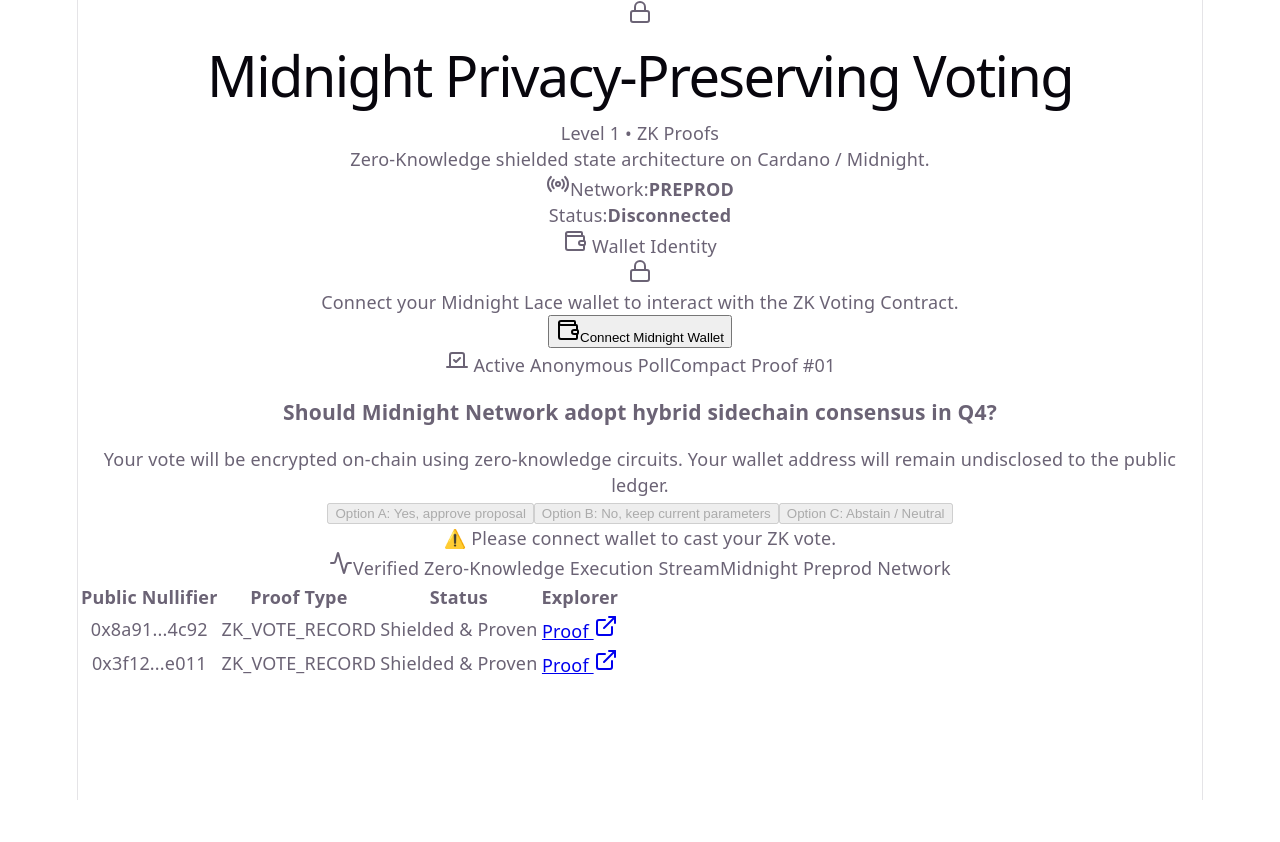
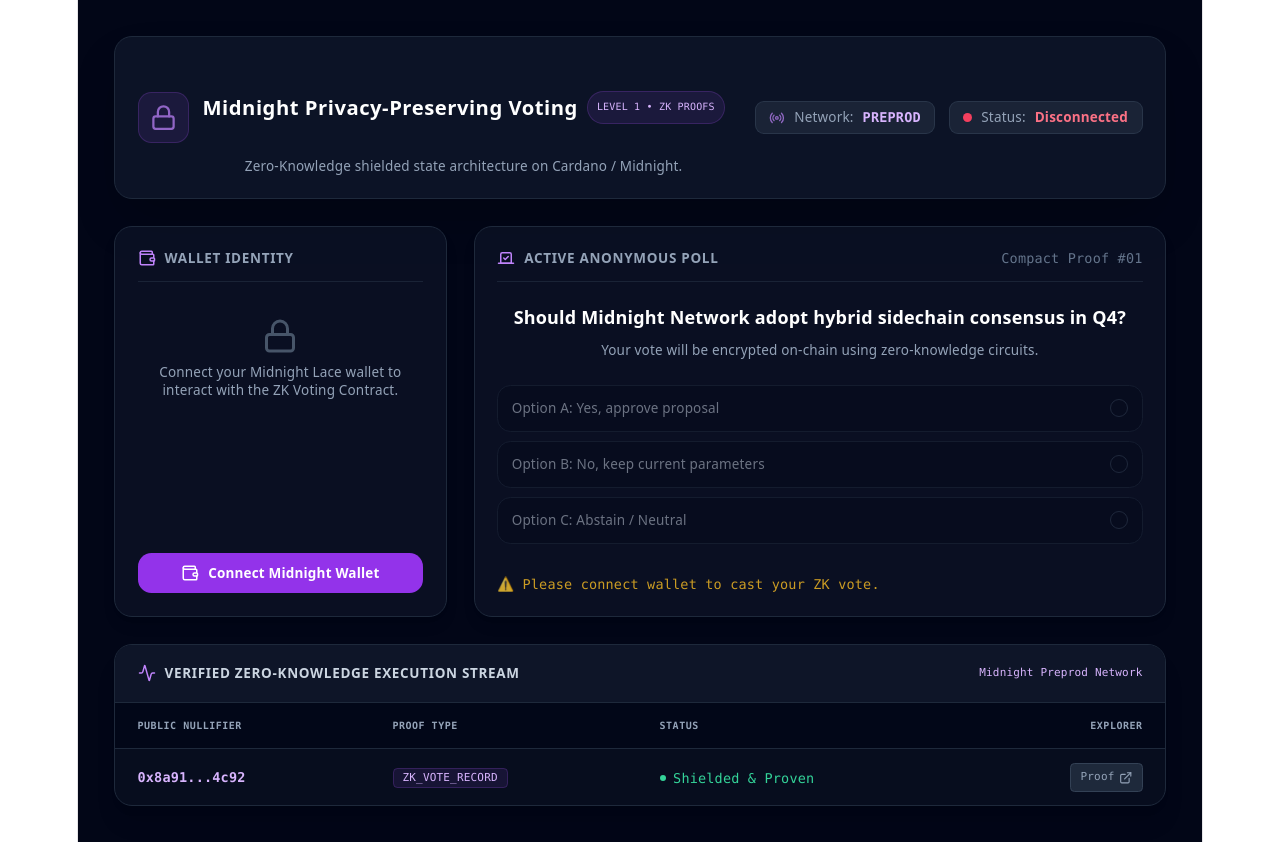
Before and after one commit to mustafaColak0/midnight-project-v1, a React (Vite) app in the folder frontend/: page / in a window 1280 px wide. Before the commit the page ends 800 px from the top, so only its background shows below. Built offline with nearby package versions, Linux system fonts and the light colour scheme.

Commit message:
feat(voting): add Midnight Lace wallet integration & dark ZK UI

```diff
--- a/frontend/index.html
+++ b/frontend/index.html
@@ -1,6 +1,7 @@
 <!doctype html>
 <html lang="en">
   <head>
+    <script src="https://cdn.tailwindcss.com"></script>
     <meta charset="UTF-8" />
     <link rel="icon" type="image/svg+xml" href="/favicon.svg" />
     <meta name="viewport" content="width=device-width, initial-scale=1.0" />
--- a/frontend/src/App.tsx
+++ b/frontend/src/App.tsx
@@ -18,11 +18,9 @@ export default function App() {
   const [loading, setLoading] = useState<boolean>(false);
   const [error, setError] = useState<string>("");
 
-  // Oylama State'leri (Demo UI)
   const [selectedOption, setSelectedOption] = useState<string | null>(null);
   const [hasVoted, setHasVoted] = useState<boolean>(false);
 
-  // Otomatik Bağlantı Kontrolü
   useEffect(() => {
     checkExistingConnection();
   }, []);
@@ -32,14 +30,17 @@ export default function App() {
       const midnight = (window as any).midnight;
       const wallet = midnight?.mnLace || Object.values(midnight || {})[0];
       if (wallet) {
-        const isEnabled = await wallet.isEnabled?.();
-        if (isEnabled) {
-          const connectedApi = await wallet.enable();
+        // Güvenli metod çağırma
+        const connectedApi = typeof wallet.enable === 'function'
+          ? await wallet.enable()
+          : typeof wallet.connect === 'function'
+          ? await wallet.connect('preprod')
+          : wallet;
+
         const { unshieldedAddress } = await connectedApi.getUnshieldedAddress();
         if (unshieldedAddress) {
           setWalletAddress(unshieldedAddress);
           setIsConnected(true);
-          }
         }
       }
     } catch {
@@ -56,13 +57,19 @@ export default function App() {
       const wallet = midnight?.mnLace || Object.values(midnight || {})[0];
 
       if (!wallet) {
-        throw new Error(
-          "Midnight / Lace Cüzdan eklentisi bulunamadı! Lütfen Lace Wallet eklentisini kurun."
-        );
+        throw new Error("Midnight / Lace Cüzdan eklentisi bulunamadı!");
       }
 
-      await wallet.enable();
-      const connectedApi = await wallet.connect("preprod");
+      // Esnek API Desteği (Hata almamak için tüm yöntemler)
+      let connectedApi;
+      if (typeof wallet.connect === "function") {
+        connectedApi = await wallet.connect("preprod");
+      } else if (typeof wallet.enable === "function") {
+        connectedApi = await wallet.enable();
+      } else {
+        connectedApi = wallet;
+      }
+
       const { unshieldedAddress } = await connectedApi.getUnshieldedAddress();
 
       setWalletAddress(unshieldedAddress);
@@ -95,11 +102,10 @@ export default function App() {
   };
 
   return (
-    <div className="min-h-screen bg-slate-950 text-slate-100 font-sans selection:bg-purple-500 selection:text-white p-4 md:p-8">
-      {/* Container */}
+    <div className="min-h-screen bg-slate-950 text-slate-100 font-sans p-4 md:p-8">
       <div className="max-w-5xl mx-auto space-y-6">
-        {/* TOP BAR / HEADER */}
-        <header className="flex flex-col sm:flex-row items-center justify-between gap-4 p-5 bg-slate-900/80 border border-slate-800 rounded-2xl backdrop-blur-md shadow-2xl">
+        {/* HEADER */}
+        <header className="flex flex-col sm:flex-row items-center justify-between gap-4 p-5 bg-slate-900/80 border border-slate-800 rounded-2xl shadow-2xl">
           <div className="flex items-center gap-3">
             <div className="p-2.5 bg-purple-500/10 border border-purple-500/20 rounded-xl text-purple-400">
               <Lock className="w-6 h-6 animate-pulse" />
@@ -119,7 +125,6 @@ export default function App() {
             </div>
           </div>
 
-          {/* Network & Status Badges */}
           <div className="flex items-center gap-3">
             <div className="flex items-center gap-2 px-3 py-1.5 bg-slate-800/80 border border-slate-700/60 rounded-lg text-xs">
               <Radio className="w-3.5 h-3.5 text-purple-400 animate-pulse" />
@@ -143,7 +148,6 @@ export default function App() {
           </div>
         </header>
 
-        {/* ERROR NOTICE */}
         {error && (
           <div className="p-4 bg-rose-500/10 border border-rose-500/20 rounded-xl text-rose-400 text-xs flex items-center justify-between">
             <div className="flex items-center gap-2">
@@ -159,7 +163,7 @@ export default function App() {
           </div>
         )}
 
-        {/* MAIN PANEL GRID */}
+        {/* MAIN PANEL */}
         <div className="grid grid-cols-1 md:grid-cols-3 gap-6">
           {/* WALLET CARD */}
           <div className="p-5 bg-slate-900/60 border border-slate-800 rounded-2xl flex flex-col justify-between space-y-4 shadow-lg">
@@ -204,13 +208,12 @@ export default function App() {
               )}
             </div>
 
-            {/* Wallet Action Button */}
             <div>
               {!isConnected ? (
                 <button
                   onClick={handleConnect}
                   disabled={loading}
-                  className="w-full py-2.5 px-4 bg-purple-600 hover:bg-purple-500 active:bg-purple-700 text-white font-bold rounded-xl text-xs flex items-center justify-center gap-2 transition-all shadow-lg shadow-purple-600/20 cursor-pointer disabled:opacity-50"
+                  className="w-full py-2.5 px-4 bg-purple-600 hover:bg-purple-500 text-white font-bold rounded-xl text-xs flex items-center justify-center gap-2 transition-all cursor-pointer disabled:opacity-50"
                 >
                   <Wallet className="w-4 h-4" />
                   {loading ? "Connecting..." : "Connect Midnight Wallet"}
@@ -226,7 +229,7 @@ export default function App() {
             </div>
           </div>
 
-          {/* VOTING INTERACTION CARD */}
+          {/* VOTING CARD */}
           <div className="md:col-span-2 p-5 bg-slate-900/60 border border-slate-800 rounded-2xl space-y-5 shadow-lg">
             <div className="flex items-center justify-between pb-3 border-b border-slate-800/80">
               <span className="text-xs font-semibold uppercase text-slate-400 tracking-wider flex items-center gap-2">
@@ -240,11 +243,10 @@ export default function App() {
                 Should Midnight Network adopt hybrid sidechain consensus in Q4?
               </h3>
               <p className="text-xs text-slate-400 leading-relaxed">
-                Your vote will be encrypted on-chain using zero-knowledge circuits. Your wallet address will remain undisclosed to the public ledger.
+                Your vote will be encrypted on-chain using zero-knowledge circuits.
               </p>
             </div>
 
-            {/* Poll Options */}
             <div className="space-y-2">
               {[
                 { id: "option_a", title: "Option A: Yes, approve proposal" },
@@ -277,7 +279,6 @@ export default function App() {
               ))}
             </div>
 
-            {/* Vote Action Area */}
             <div className="pt-2 flex flex-col sm:flex-row items-center justify-between gap-3">
               {!isConnected ? (
                 <span className="text-xs text-amber-400/80 font-mono">
@@ -306,7 +307,7 @@ export default function App() {
           </div>
         </div>
 
-        {/* ON-CHAIN STREAM & PROOFS TABLE */}
+        {/* TABLE */}
         <div className="border border-slate-800 rounded-2xl overflow-hidden bg-slate-900/40 shadow-xl">
           <div className="px-5 py-3.5 bg-slate-900/90 border-b border-slate-800 flex items-center justify-between">
             <span className="text-xs font-bold uppercase tracking-wider text-slate-300 flex items-center gap-2">
@@ -330,9 +331,7 @@ export default function App() {
               </thead>
               <tbody className="divide-y divide-slate-800/60 font-mono">
                 <tr className="hover:bg-slate-800/30 transition-colors">
-                  <td className="px-5 py-3 text-purple-300 font-semibold">
-                    0x8a91...4c92
-                  </td>
+                  <td className="px-5 py-3 text-purple-300 font-semibold">0x8a91...4c92</td>
                   <td className="px-5 py-3">
                     <span className="bg-purple-500/10 text-purple-300 border border-purple-500/20 px-2 py-0.5 rounded text-[11px]">
                       ZK_VOTE_RECORD
@@ -345,34 +344,7 @@ export default function App() {
                     </span>
                   </td>
                   <td className="px-5 py-3 text-right">
-                    <a
-                      href="#"
-                      className="inline-flex items-center gap-1 text-[11px] text-slate-400 hover:text-purple-300 bg-slate-800 px-2 py-1 rounded border border-slate-700"
-                    >
-                      Proof <ExternalLink className="w-3 h-3" />
-                    </a>
-                  </td>
-                </tr>
-                <tr className="hover:bg-slate-800/30 transition-colors">
-                  <td className="px-5 py-3 text-purple-300 font-semibold">
-                    0x3f12...e011
-                  </td>
-                  <td className="px-5 py-3">
-                    <span className="bg-purple-500/10 text-purple-300 border border-purple-500/20 px-2 py-0.5 rounded text-[11px]">
-                      ZK_VOTE_RECORD
-                    </span>
-                  </td>
-                  <td className="px-5 py-3">
-                    <span className="inline-flex items-center gap-1.5 text-emerald-400">
-                      <span className="w-1.5 h-1.5 rounded-full bg-emerald-400" />
-                      Shielded & Proven
-                    </span>
-                  </td>
-                  <td className="px-5 py-3 text-right">
-                    <a
-                      href="#"
-                      className="inline-flex items-center gap-1 text-[11px] text-slate-400 hover:text-purple-300 bg-slate-800 px-2 py-1 rounded border border-slate-700"
-                    >
+                    <a href="#" className="inline-flex items-center gap-1 text-[11px] text-slate-400 hover:text-purple-300 bg-slate-800 px-2 py-1 rounded border border-slate-700">
                       Proof <ExternalLink className="w-3 h-3" />
                     </a>
                   </td>
```
Lines whose indentation alone changed are shown as unchanged.
